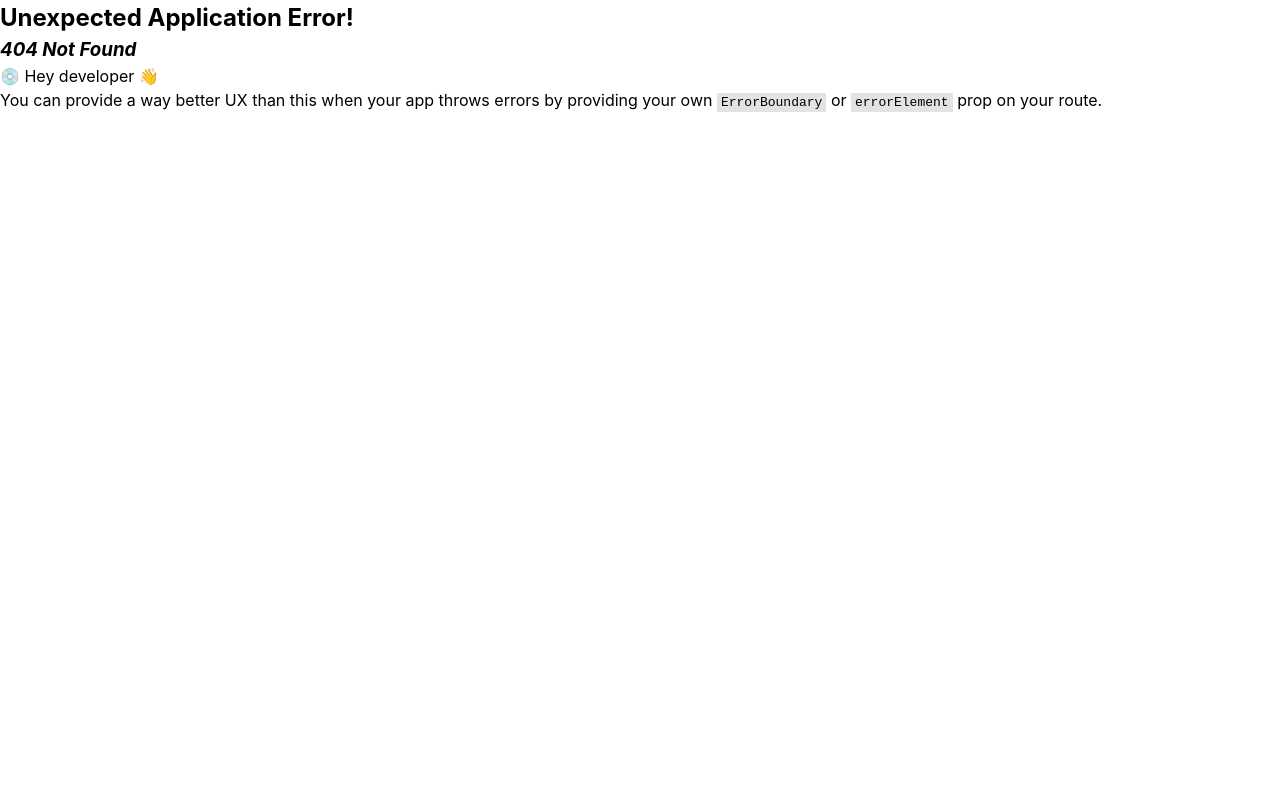
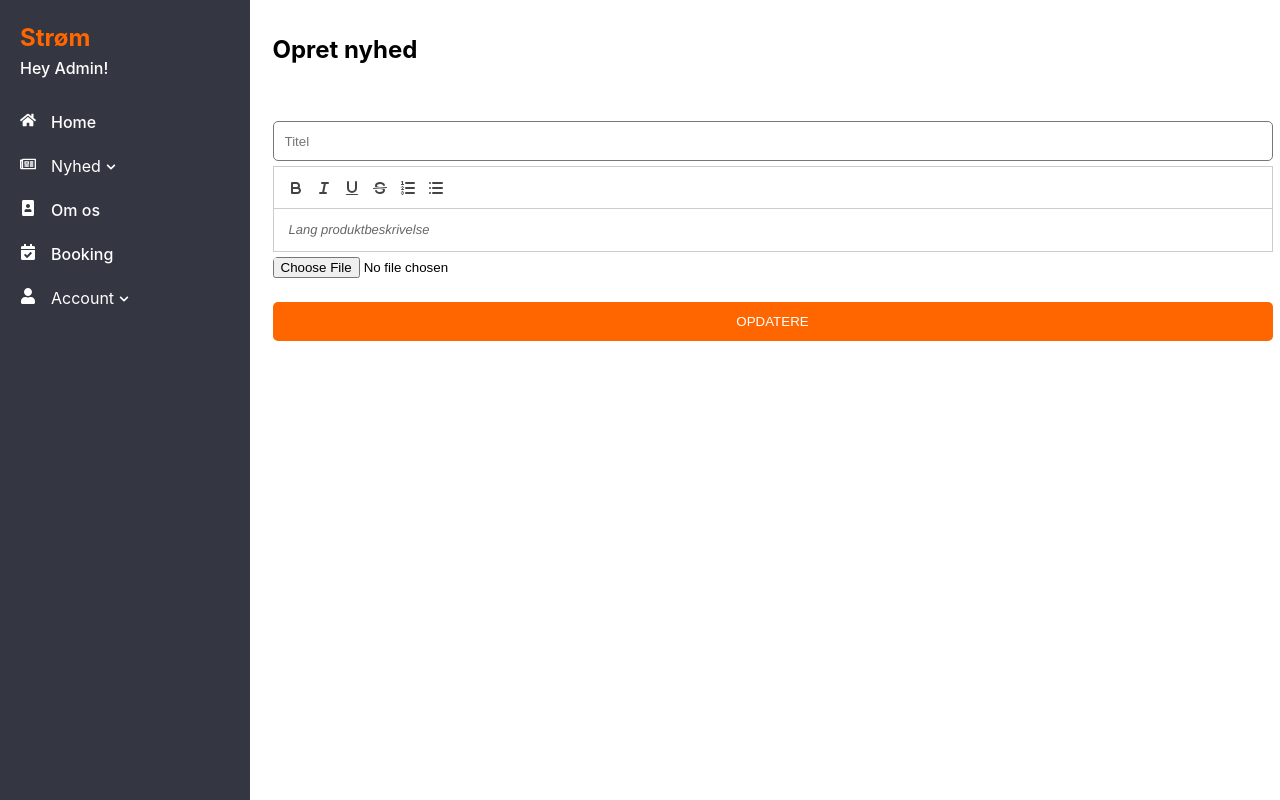
Before and after one commit to Limecodedk/stroem, a React (Vite) app: page /admin/news/create in a window 1280 px wide. Before the commit this address had no page. Built offline with nearby package versions, Linux system fonts and the light colour scheme.

Commit message:
commit "update"

```diff
--- a/package.json
+++ b/package.json
@@ -15,6 +15,7 @@
     "react": "^18.2.0",
     "react-dom": "^18.2.0",
     "react-icons": "^5.0.1",
+    "react-quill": "^2.0.0",
     "react-router-dom": "^6.22.3",
     "react-slick": "^0.30.2",
     "sass": "^1.71.1",
--- a/src/App.jsx
+++ b/src/App.jsx
@@ -17,6 +17,7 @@ import AdminNewsEdit from './pages/admin/AdminNewsEdit'
 import AdminAbout from './pages/admin/AdminAbout';
 import AdminBooking from './pages/admin/AdminBooking';
 import SingleNews from './pages/News/SingleNews'
+import AdminNewsCreate from './pages/admin/AdminNewsCreate'
 
 function App() {
   const router = createBrowserRouter(
@@ -39,6 +40,7 @@ function App() {
           <Route index element={<AdminDashboard />} />
           <Route path='/admin/news' element={<AdminNews />} />
           <Route path='/admin/news/edit/:id' element={<AdminNewsEdit />} />
+          <Route path='/admin/news/create' element={<AdminNewsCreate />} />
           <Route path='/admin/about' element={<AdminAbout />} />
           <Route path='/admin/booking' element={<AdminBooking />} />
         </Route>
--- a/src/components/BookNow.jsx
+++ b/src/components/BookNow.jsx
@@ -1,11 +1,24 @@
 import React from 'react'
+import useRequestData from '../hooks/useRequestData'
 
 const BookNow = () => {
+  const { data, isLoading, error, makeRequest } = useRequestData()
+
+  const handleSubmit = async (event) => {
+    event.preventDefault();
+    let fd = new FormData(event.target)
+    await makeRequest("http://localhost:5333/booking",
+      {
+        "Content-Type": "multipart/form-data"
+      }, null, "POST", fd
+    )
+  }
+
   return (
     <section className='bookNowSection'>
       <div className="bookNowContainer">
         <h2><span>Book</span> <br /> service nu</h2>
-        <form >
+        <form onSubmit={e => handleSubmit(event)}>
           <input type="text" name="name" placeholder='Dit navn' required />
           <input type="email" name="email" placeholder='Din Email' required />
           <input type="tel" name="phone" placeholder='Telefon nr.' />
--- a/src/layout/Footer.jsx
+++ b/src/layout/Footer.jsx
@@ -30,9 +30,10 @@ const myMenu = [
   }
 ];
 
+const Footer = () => {
 
-const Footer = () => {
   const { data, isLoading, error, makeRequest } = useRequestData();
+  const { data: dataSubscrip, isLoading: isLoadingSubscrip, error: errorSubscrip, makeRequest: makeRequestSubscrip } = useRequestData();
   const date = new Date();
   const year = date.getFullYear();
   const renderIcon = (iconName) => {
@@ -50,13 +51,19 @@ const Footer = () => {
     }
   };
 
-
   useEffect(() => {
-
     makeRequest("http://localhost:5333/contactinformation")
-
   }, [])
 
+  const handleSubmit = async (event) => {
+    event.preventDefault();
+    let fd = new FormData(event.target)
+    await makeRequestSubscrip("http://localhost:5333/newssubscription",
+      {
+        "Content-Type": "multipart/form-data"
+      }, null, "POST", fd
+    )
+  }
 
 
   return (
@@ -70,7 +77,7 @@ const Footer = () => {
           </div>
           <div>
             <h3>Link</h3>
-            {myMenu.map((item, index) => (
+            {myMenu?.map((item, index) => (
               <ul key={index}>
                 <li>
                   <Link to={item.link}>
@@ -94,8 +101,8 @@ const Footer = () => {
           <div>
             <h3>Nyhedsbrev</h3>
             <p>Tilmeld dig vores nyhedsbrev her</p>
-            <form action="">
-              <input type="email" name="newsSubscription" placeholder='Din Email' required />
+            <form onSubmit={event => handleSubmit(event)}>
+              <input type="email" name="email" placeholder='Din Email' required />
               <button type="submit" className='btn'>Tilmeld</button>
             </form>
           </div>
--- a/src/layout/admin/AdminSidebar.jsx
+++ b/src/layout/admin/AdminSidebar.jsx
@@ -34,7 +34,7 @@ const AdminSidebar = () => {
         },
         {
           "title": "Opret nyhed",
-          "to": "/admin/news/"
+          "to": "/admin/news/create"
         }
       ]
     },
--- a/src/pages/ContactUs.jsx
+++ b/src/pages/ContactUs.jsx
@@ -11,6 +11,15 @@ const ContactUs = () => {
     makeRequest('http://localhost:5333/contactinformation');
   }, []);
 
+  const handleSubmit = async (event) => {
+    event.preventDefault();
+    let fd = new FormData(event.target)
+    await makeRequest("http://localhost:5333/contact",
+      {
+        "Content-Type": "multipart/form-data"
+      }, null, "POST", fd
+    )
+  }
 
   return (
     <section className='contactSection'>
@@ -51,11 +60,11 @@ const ContactUs = () => {
           </div>
         </div>
       </div>
-      <div className="contactFormContainer">
+      <div className="contactFormContainer" onSubmit={e => handleSubmit(event)}>
         <div className='contact'>
           <h2>Kontakt os</h2>
           <p>Lorem ipsum dolor sit amet, consectetur adipisicing elit. Distinctio voluptatem totam ab obcaecati dolorem, doloremque quia impedit!</p>
-          <form className="contactForm">
+          <form className="contactForm" >
             <div className='contactFormContainer'>
               <div className='contactFormInput'>
                 <input type="text" name="name" placeholder='Dit Navn' />
--- a/src/pages/admin/AdminAbout.jsx
+++ b/src/pages/admin/AdminAbout.jsx
@@ -1,8 +1,52 @@
-import React from 'react'
+import React, { useEffect, useRef, useState } from 'react';
+import useRequestData from '../../hooks/useRequestData'
+import ReactQuill from 'react-quill'
+import 'react-quill/dist/quill.snow.css'
 
 const AdminAbout = () => {
+  const { data, isLoading, error, makeRequest } = useRequestData()
+  const { data: dataEdit, isLoading: isLoadingEdit, error: errorEdit, makeRequest: makeRequestEdit } = useRequestData()
+  const [quillContent, setQuillContent] = useState("")
+
+  useEffect(() => {
+    makeRequest("http://localhost:5333/about/",)
+  }, []);
+
+  const handleSubmit = async (event) => {
+    event.preventDefault();
+    const formData = new FormData(event.target);
+    formData.append("content", quillContent); // Tilføj quill-indhold til formulardata
+    await makeRequestEdit("http://localhost:5333/about/admin", {
+      "Content-Type": "multipart/form-data"
+    }, null, "PUT", formData,
+    );
+  }
+
+  const refQuill = useRef();
+  let toolbarOptions = [['bold', 'italic', 'underline', 'strike', { 'list': 'ordered' }, { 'list': 'bullet' }]];
+
   return (
-    <div>AdminAbout</div>
+    <section className='NewsEditContainer'>
+      <div className="NewsEditHeader">
+        <h1>Redigere nyhed {data?.title}</h1>
+      </div>
+      {
+        data &&
+        < form className='newsForm' onSubmit={e => handleSubmit(e)}>
+          <input type="text" name="title" defaultValue={data.title} placeholder='Titel' required />
+          <ReactQuill
+            onChange={setQuillContent}
+            ref={refQuill}
+            defaultValue={data.content}
+            placeholder="Lang produktbeskrivelse (formateret)"
+            modules={{ toolbar: toolbarOptions }}
+            style={{}}
+          />
+          <input type="file" name="image" />
+          <button type='submit' className='btn'>Opdatere</button>
+        </form >
+      }
+    </section>
   )
 }
 
--- /dev/null
+++ b/src/pages/admin/AdminNewsCreate.jsx
@@ -0,0 +1,47 @@
+import React, { useRef, useState } from 'react'
+import useRequestData from '../../hooks/useRequestData'
+import ReactQuill from 'react-quill'
+import 'react-quill/dist/quill.snow.css'
+
+const AdminNewsCreate = () => {
+  const { data, isLoading, error, makeRequest } = useRequestData()
+  const [quillContent, setQuillContent] = useState("")
+
+  const handleSubmit = e => {
+    e.preventDefault();
+    let formData = new FormData(e.target)
+    formData.append("content", quillContent);
+    makeRequest("http://localhost:5333/news/admin",
+      {
+        "Content-Type": ""
+      }, null, "POST", formData
+    )
+  }
+
+  const refQuill = useRef();
+  let toolbarOptions = [['bold', 'italic', 'underline', 'strike', { 'list': 'ordered' }, { 'list': 'bullet' }]];
+
+
+  return (
+    <section className='NewsEditContainer'>
+      <div className="NewsEditHeader">
+        <h1>Opret nyhed</h1>
+      </div>
+      < form className='newsForm' onSubmit={e => handleSubmit(e)}>
+        <input type="text" name="title" placeholder='Titel' required />
+        {/*    <textarea name="content" id="" cols="30" rows="10"  ></textarea> */}
+        <ReactQuill
+          onChange={setQuillContent}
+          ref={refQuill}
+          placeholder="Lang produktbeskrivelse"
+          modules={{ toolbar: toolbarOptions }}
+          style={{}}
+        />
+        <input type="file" name="image" />
+        <button type='submit' className='btn'>Opdatere</button>
+      </form >
+    </section>
+  )
+}
+
+export default AdminNewsCreate
--- a/src/pages/admin/AdminNewsEdit.jsx
+++ b/src/pages/admin/AdminNewsEdit.jsx
@@ -1,10 +1,14 @@
-import React, { useEffect, useState } from 'react';
+import React, { useEffect, useRef, useState } from 'react';
 import { useParams } from 'react-router-dom';
 import useRequestData from '../../hooks/useRequestData'
+import ReactQuill from 'react-quill'
+import 'react-quill/dist/quill.snow.css'
 
 const AdminNewsEdit = () => {
   const { id } = useParams()
-  const { data, isLoading, error, makeRequest } = useRequestData()
+  const { data, isLoading, error, makeRequest } = useRequestData();
+  const { data: dataEdit, isLoading: isLoadingEdit, error: errorEdit, makeRequest: makeRequestEdit } = useRequestData();
+  const [quillContent, setQuillContent] = useState("");
 
   useEffect(() => {
     makeRequest("http://localhost:5333/news/" + id,)
@@ -12,14 +16,17 @@ const AdminNewsEdit = () => {
 
   const handleSubmit = async (event) => {
     event.preventDefault();
-    let fd = new FormData(event.target)
-    await makeRequest("http://localhost:5023/services/admin/" + id,
+    let formData = new FormData(event.target)
+    formData.append("content", quillContent);
+    await makeRequestEdit("http://localhost:5333/news/admin/" + id,
       {
         "Content-Type": "multipart/form-data"
-      }, null, "PUT", fd
+      }, null, "PUT", formData
     )
   }
 
+  const refQuill = useRef();
+  let toolbarOptions = [['bold', 'italic', 'underline', 'strike', { 'list': 'ordered' }, { 'list': 'bullet' }]];
 
   return (
     <section className='NewsEditContainer'>
@@ -30,7 +37,15 @@ const AdminNewsEdit = () => {
         data &&
         < form className='newsForm' onSubmit={e => handleSubmit(e)}>
           <input type="text" name="title" defaultValue={data.title} placeholder='Titel' required />
-          <textarea name="content" id="" cols="30" rows="10" defaultValue={data.content} ></textarea>
+          {/*  <textarea name="content" id="" cols="30" rows="10" defaultValue={data.content} ></textarea> */}
+          <ReactQuill
+            onChange={setQuillContent}
+            ref={refQuill}
+            defaultValue={data.content}
+            placeholder="Lang produktbeskrivelse (formateret)"
+            modules={{ toolbar: toolbarOptions }}
+            style={{}}
+          />
           <input type="file" name="image" />
           <button type='submit' className='btn'>Opdatere</button>
         </form >
```
Also changed, not shown: 1 other file (tests, documents, lock files or other folders).
